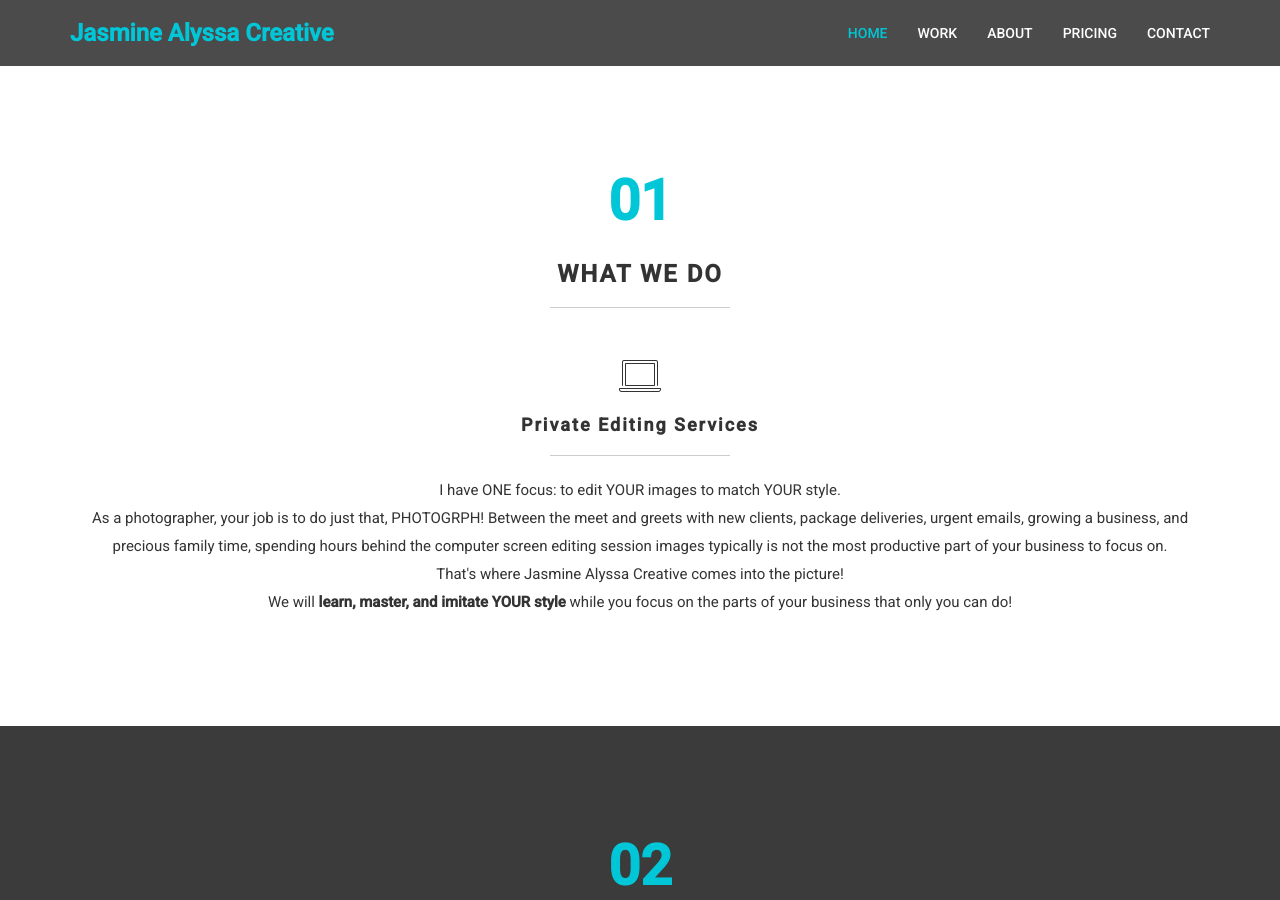
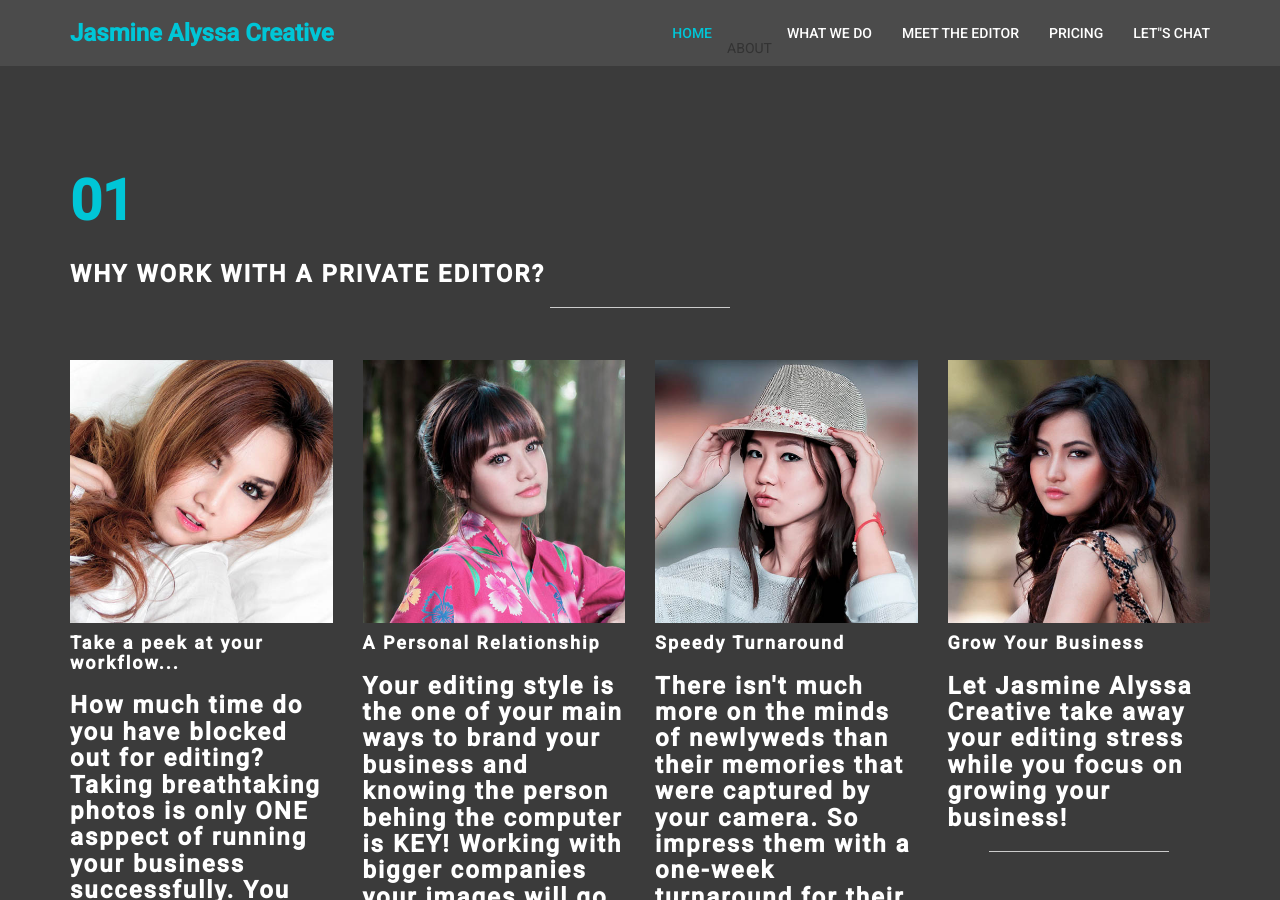
Before and after one commit to jasminealyssa/jasminealyssa.github.io, a Jekyll site: the page index.html, which Jekyll copies as it is, in a window 1280 px wide and 900 px high, scrolled down 839 px. Built offline with Jekyll 4.4.1, drawn with Linux system fonts in a browser that asks for light colours; some of the changed text lies outside the part shown.

Commit message:
Numbers fixed, added pricing and about

```diff
--- a/index.html
+++ b/index.html
@@ -57,12 +57,13 @@ http://www.tooplate.com/view/2075-digital-team
 		<div class="collapse navbar-collapse">
 			<ul class="nav navbar-nav navbar-right">
 				<li><a href="#home" class="smoothScroll">HOME</a></li>
-				<li><a href="#work" class="smoothScroll">WORK</a></li>
-				<li><a href="#about" class="smoothScroll">ABOUT</a></li>
+				<li><a href="#about" class="smoothScroll"></a>ABOUT</li>
+				<li><a href="#work" class="smoothScroll">WHAT WE DO</a></li>
+				<li><a href="#bio" class="smoothScroll">MEET THE EDITOR</a></li>
 				<!--<li><a href="#team" class="smoothScroll">TEAM</a></li>
 				<li><a href="#portfolio" class="smoothScroll">PORTFOLIO</a></li>-->
 				<li><a href="#pricing" class="smoothScroll">PRICING</a></li>
-				<li><a href="#contact" class="smoothScroll">CONTACT</a></li>
+				<li><a href="#contact" class="smoothScroll">LET"S CHAT</a></li>
 			</ul>
 		</div>
 	</div>
@@ -76,21 +77,95 @@ http://www.tooplate.com/view/2075-digital-team
 				<!--<h3>WEB DESIGN / WEB DEVELOPMENT / SOCIAL MEDIA</h3>-->
 				<h1>Private Photo Editing Services</h1>
 				<hr>
-				<a href="#work" class="smoothScroll btn btn-danger">Learn More</a>
+				<a href="#why" class="smoothScroll btn btn-danger">Learn More</a>
 				<a href="#contact" class="smoothScroll btn btn-default">Let's Chat!</a>
 			</div>
 		</div>
 	</div>
 </section>
 
+<!-- team section -->
+<section id="about">
+	<div class="container">
+		<div class="row">
+			<div class="col-md-12 col-sm-12">
+				<div class="section-title">
+					<strong>01</strong>
+					<h1 class="heading bold">WHY WORK WITH A PRIVATE EDITOR?</h1>
+					<hr>
+				</div>
+			</div>
+			<div class="col-md-3 col-sm-6 wow fadeIn" data-wow-delay="0.9s">
+				<div class="team-wrapper">
+					<img src="images/team1.jpg" class="img-responsive" alt="team img">
+						<div class="team-des">
+							<h4>Take a peek at your workflow...</h4>
+							<h3>How much time do you have blocked out for editing? Taking breathtaking photos is only ONE asppect of running your business successfully. You are busy handling branding, marketing, accounting, client management, AND social media; Let me help you with the one that gives you tired eyes and slows down your turnaround time. </h3>
+							<hr>
+							<!--<ul class="social-icon">
+								<li><a href="#" class="fa fa-facebook wow fadeIn" data-wow-delay="0.3s"></a></li>
+								<li><a href="#" class="fa fa-twitter wow fadeIn" data-wow-delay="0.6s"></a></li>
+								<li><a href="#" class="fa fa-dribbble wow fadeIn" data-wow-delay="0.9s"></a></li>
+							</ul>-->
+						</div>
+				</div>
+			</div>
+			<div class="col-md-3 col-sm-6 wow fadeIn" data-wow-delay="1.3s">
+				<div class="team-wrapper">
+					<img src="images/team2.jpg" class="img-responsive" alt="team img">
+						<div class="team-des">
+							<h4>A Personal Relationship</h4>
+							<h3>Your editing style is the one of your main ways to brand your business and knowing the person behing the computer is KEY! Working with bigger companies your images will go through multiple people with multiple ways of editing. With Jasmine Alyssa Creative you know that one pair of eyes have carefully edited your images with <b>your style.</b></h3>
+							<hr>
+							<!--<ul class="social-icon">
+								<li><a href="#" class="fa fa-facebook wow fadeIn" data-wow-delay="0.3s"></a></li>
+								<li><a href="#" class="fa fa-twitter wow fadeIn" data-wow-delay="0.6s"></a></li>
+								<li><a href="#" class="fa fa-dribbble wow fadeIn" data-wow-delay="0.9s"></a></li>
+							</ul>-->
+						</div>
+				</div>
+			</div>
+			<div class="col-md-3 col-sm-6 wow fadeIn" data-wow-delay="1.6s">
+				<div class="team-wrapper">
+					<img src="images/team3.jpg" class="img-responsive" alt="team img">
+						<div class="team-des">
+							<h4>Speedy Turnaround</h4>
+							<h3>There isn't much more on the minds of newlyweds than their memories that were captured by your camera. So impress them with a one-week turnaround for their gallery! You will have your images back withing 5 business days. </h3>
+							<hr>
+							<!--<ul class="social-icon">
+								<li><a href="#" class="fa fa-facebook wow fadeIn" data-wow-delay="0.3s"></a></li>
+								<li><a href="#" class="fa fa-twitter wow fadeIn" data-wow-delay="0.6s"></a></li>
+								<li><a href="#" class="fa fa-dribbble wow fadeIn" data-wow-delay="0.9s"></a></li>
+							</ul>-->
+						</div>
+				</div>
+			</div>
+			<div class="col-md-3 col-sm-6 wow fadeIn" data-wow-delay="1.6s">
+				<div class="team-wrapper">
+					<img src="images/team4.jpg" class="img-responsive" alt="team img">
+						<div class="team-des">
+							<h4>Grow Your Business</h4>
+							<h3>Let Jasmine Alyssa Creative take away your editing stress while you focus on growing your business! </h3>
+							<hr>
+							<!--<ul class="social-icon">
+								<li><a href="#" class="fa fa-facebook wow fadeIn" data-wow-delay="0.3s"></a></li>
+								<li><a href="#" class="fa fa-twitter wow fadeIn" data-wow-delay="0.6s"></a></li>
+								<li><a href="#" class="fa fa-dribbble wow fadeIn" data-wow-delay="0.9s"></a></li>
+							</ul>-->
+						</div>
+				</div>
+			</div>
+		</div>
+	</div>
+</section>-->
+
 <!-- work section -->
-
 <section id="work">
 	<div class="container">
 		<div class="row">
 			<div class="col-md-12 col-sm-12">
 				<div class="section-title">
-					<strong>01</strong>
+					<strong>02</strong>
 					<h1 class="heading bold">WHAT WE DO</h1>
 					<hr>
 				</div>
@@ -111,7 +186,7 @@ http://www.tooplate.com/view/2075-digital-team
 				<i class="icon-laptop medium-icon"></i>
 					<h3>Private Editing Services</h3>
 					<hr>
-					<p>I have ONE focus: to edit YOUR images to match YOUR style. <br> As a photographer, your job is to do just that, PHOTOGRPH! Between the meet and greets with new clients, package deliveries, urgent emails, growing a business, and precious family time, spending hours behind the computer screen editing session images typically is not the most productive part of your business to focus on.<br> That's where Jasmine Alyssa Creative comes into the picture!<br> We will <b>learn, master, and imitate YOUR style</b> while you focus on the parts of your business that only you can do!</p>
+					<p>I have ONE focus: to edit YOUR images to match YOUR style. <br> As a photographer, your job is to do just that, PHOTOGRAPH! Between the meet and greets with new clients, package deliveries, urgent emails, growing a business, and precious family time, spending hours behind the computer screen editing session images typically is not the most productive part of your business to focus on.<br> That's where Jasmine Alyssa Creative comes into the picture!<br> We will <b>learn, master, and imitate YOUR style</b> while you focus on the parts of your business that only you can do!</p>
 			</div>
 		<!--	<div class="col-lg-4 col-md-4 col-sm-4 wow fadeInUp" data-wow-delay="1s">
 				<i class="icon-compass medium-icon"></i>
@@ -136,12 +211,12 @@ http://www.tooplate.com/view/2075-digital-team
 </section>
 
 <!-- about section -->
-<section id="about">
+<section id="bio">
 	<div class="container">
 		<div class="row">
 			<div class="col-md-12 col-sm-12 text-center">
 				<div class="section-title">
-					<strong>02</strong>
+					<strong>03</strong>
 					<h1 class="heading bold">Meet The Editor</h1>
 					<hr>
 				</div>
@@ -179,80 +254,7 @@ http://www.tooplate.com/view/2075-digital-team
 	</div>
 </section>
 
-<!-- team section -->
-<!--<section id="team">
-	<div class="container">
-		<div class="row">
-			<div class="col-md-12 col-sm-12">
-				<div class="section-title">
-					<strong>03</strong>
-					<h1 class="heading bold">TALENTED TEAM</h1>
-					<hr>
-				</div>
-			</div>
-			<div class="col-md-3 col-sm-6 wow fadeIn" data-wow-delay="0.9s">
-				<div class="team-wrapper">
-					<img src="images/team1.jpg" class="img-responsive" alt="team img">
-						<div class="team-des">
-							<h4>Cindy</h4>
-							<h3>Senior Designer</h3>
-							<hr>
-							<ul class="social-icon">
-								<li><a href="#" class="fa fa-facebook wow fadeIn" data-wow-delay="0.3s"></a></li>
-								<li><a href="#" class="fa fa-twitter wow fadeIn" data-wow-delay="0.6s"></a></li>
-								<li><a href="#" class="fa fa-dribbble wow fadeIn" data-wow-delay="0.9s"></a></li>
-							</ul>
-						</div>
-				</div>
-			</div>
-			<div class="col-md-3 col-sm-6 wow fadeIn" data-wow-delay="1.3s">
-				<div class="team-wrapper">
-					<img src="images/team2.jpg" class="img-responsive" alt="team img">
-						<div class="team-des">
-							<h4>Mary</h4>
-							<h3>Core Developer</h3>
-							<hr>
-							<ul class="social-icon">
-								<li><a href="#" class="fa fa-facebook wow fadeIn" data-wow-delay="0.3s"></a></li>
-								<li><a href="#" class="fa fa-twitter wow fadeIn" data-wow-delay="0.6s"></a></li>
-								<li><a href="#" class="fa fa-dribbble wow fadeIn" data-wow-delay="0.9s"></a></li>
-							</ul>
-						</div>
-				</div>
-			</div>
-			<div class="col-md-3 col-sm-6 wow fadeIn" data-wow-delay="1.6s">
-				<div class="team-wrapper">
-					<img src="images/team3.jpg" class="img-responsive" alt="team img">
-						<div class="team-des">
-							<h4>Linda</h4>
-							<h3>Manager</h3>
-							<hr>
-							<ul class="social-icon">
-								<li><a href="#" class="fa fa-facebook wow fadeIn" data-wow-delay="0.3s"></a></li>
-								<li><a href="#" class="fa fa-twitter wow fadeIn" data-wow-delay="0.6s"></a></li>
-								<li><a href="#" class="fa fa-dribbble wow fadeIn" data-wow-delay="0.9s"></a></li>
-							</ul>
-						</div>
-				</div>
-			</div>
-			<div class="col-md-3 col-sm-6 wow fadeIn" data-wow-delay="1.6s">
-				<div class="team-wrapper">
-					<img src="images/team4.jpg" class="img-responsive" alt="team img">
-						<div class="team-des">
-							<h4>Sandar</h4>
-							<h3>Accountant</h3>
-							<hr>
-							<ul class="social-icon">
-								<li><a href="#" class="fa fa-facebook wow fadeIn" data-wow-delay="0.3s"></a></li>
-								<li><a href="#" class="fa fa-twitter wow fadeIn" data-wow-delay="0.6s"></a></li>
-								<li><a href="#" class="fa fa-dribbble wow fadeIn" data-wow-delay="0.9s"></a></li>
-							</ul>
-						</div>
-				</div>
-			</div>
-		</div>
-	</div>
-</section>-->
+
 
 <!-- portfolio section -->
 <!--<div id="portfolio">
@@ -315,12 +317,12 @@ http://www.tooplate.com/view/2075-digital-team
 		<div class="row">
 			<div class="col-md-12 col-sm-12 text-center">
 				<div class="section-title">
-					<strong>05</strong>
+					<strong>04</strong>
 					<h1 class="heading bold">OUR PRICING</h1>
 					<hr>
 				</div>
 			</div>
-			<div class="col-md-4 col-sm-6">
+			<!--<div class="col-md-4 col-sm-6">
 				<div class="plan plan-one wow bounceIn" data-wow-delay="0.3s">
 					<div class="plan_title">
 						<i class="icon-mobile medium-icon"></i>
@@ -335,37 +337,35 @@ http://www.tooplate.com/view/2075-digital-team
 					</ul>
 					<button class="btn btn-warning">Get it now</button>
 				</div>
-			</div>
+			</div>-->
 			<div class="col-md-4 col-sm-6">
 				<div class="plan plan-two wow bounceIn" data-wow-delay="0.3s">
 					<div class="plan_title">
 						<i class="icon-desktop medium-icon"></i>
-						<h3>BUSINESS</h3>
-						<h2>$260 <span>per year</span></h2>
+						<h3>Culling</h3>
+						<h2>.10 cents <span>per image</span></h2>
 					</div>
 					<ul>
-						<li>200 GB Cloud Storage</li>
-						<li>10 Pro Websites</li>
+						<!--<li>Image correction to match YOUR editing style</li>
+						<li>Minimum 300 images</li>
 						<li>20 Secured Emails</li>
                         <li>30-Minute Support</li>
 					</ul>
-					<button class="btn btn-warning">Take this!</button>
+					<button class="btn btn-warning">Take this!</button>-->
 				</div>
 			</div>
 			<div class="col-md-4 col-sm-6">
 				<div class="plan plan-three wow bounceIn" data-wow-delay="0.3s">
 					<div class="plan_title">
 						<i class="icon-cloud medium-icon"></i>
-						<h3>PROFESSIONAL</h3>
-						<h2>$380 <span>per year</span></h2>
+					<h3>Lightroom</h3>
+						<h2>.36 cents <span>per image</span></h2>
 					</div>
 					<ul>
-						<li>500 GB Cloud Storage</li>
-						<li>20 Pro Websites</li>
-						<li>40 Secured Emails</li>
-                        <li>Live Support</li>
+						<li>Image correction to match YOUR editing style</li>
+						<li>Minimum 300 images</li>
 					</ul>
-					<button class="btn btn-warning">Buy Now</button>
+					<!--<button class="btn btn-warning">Buy Now</button>-->
 				</div>
 			</div>
 		</div>
```
Also changed, not shown: other parts of index.html (+1 -1 lines).
